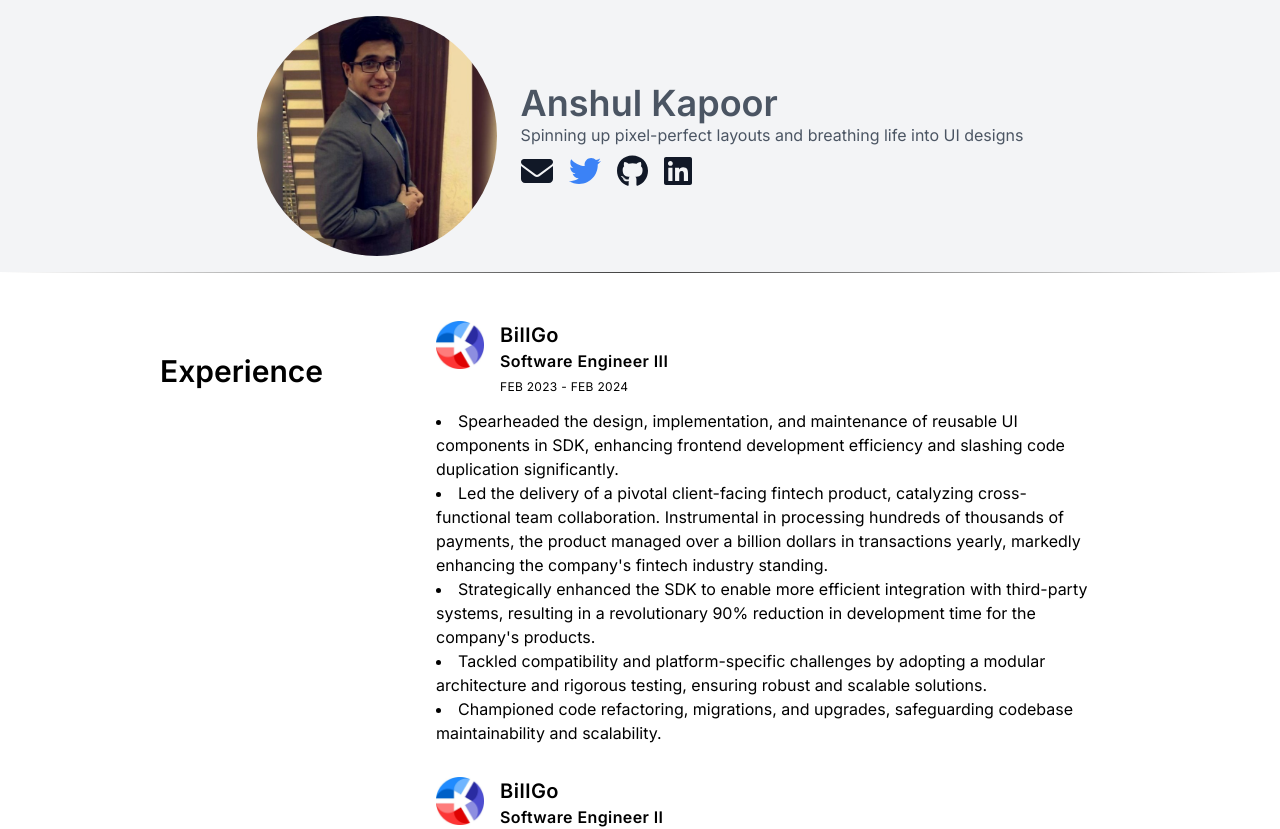
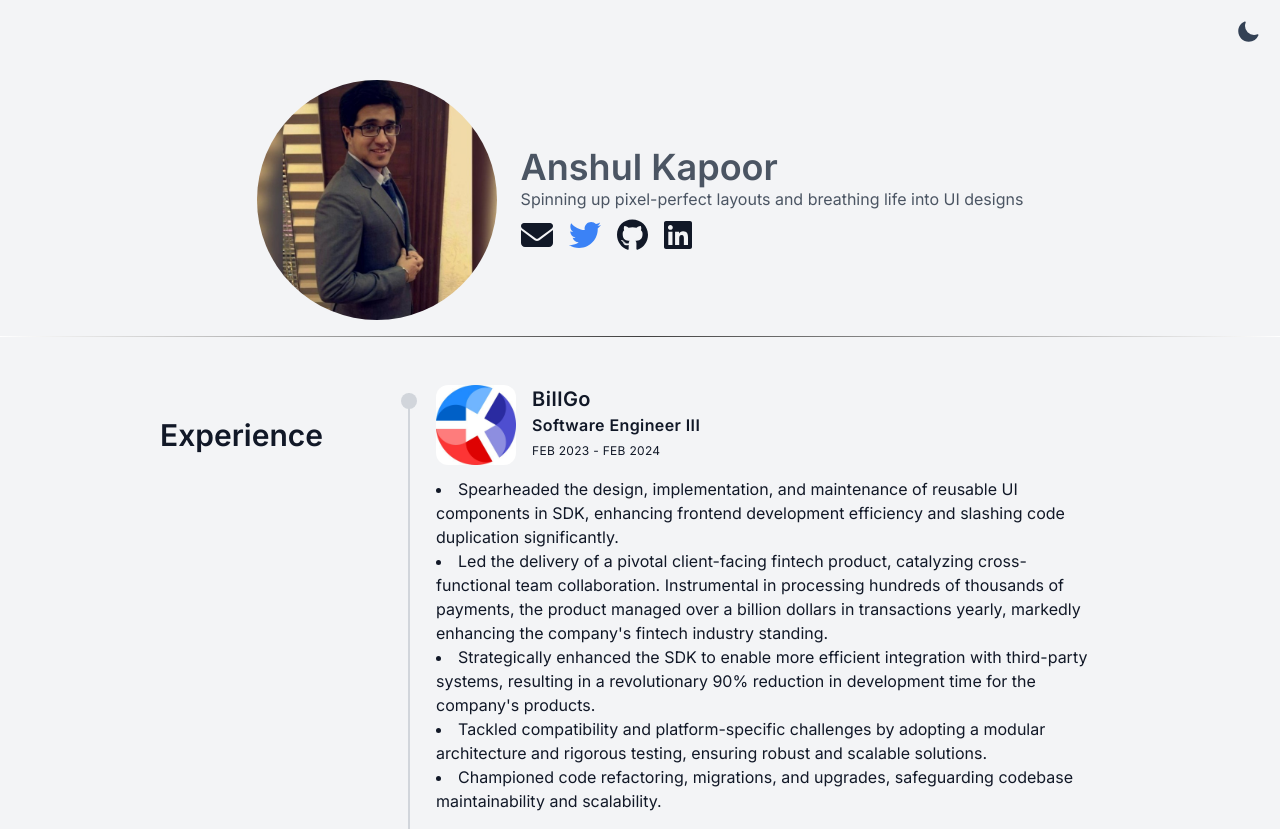
Before and after one commit to anshulkapoor018/portfolio, a Next.js app: page / in a window 1280 px wide. Shown: the top 829 px of the page. Built offline with nearby package versions, Linux system fonts and the light colour scheme.

Commit message:
added darkmode

```diff
--- a/package.json
+++ b/package.json
@@ -13,7 +13,9 @@
     "@fortawesome/free-brands-svg-icons": "^6.5.1",
     "@fortawesome/free-solid-svg-icons": "^6.5.1",
     "@fortawesome/react-fontawesome": "^0.2.0",
+    "@heroicons/react": "^2.1.3",
     "next": "14.1.4",
+    "next-themes": "^0.3.0",
     "react": "^18.2.0",
     "react-dom": "^18.2.0"
   },
--- /dev/null
+++ b/src/app/_app.tsx
@@ -0,0 +1,15 @@
+// pages/_app.tsx
+
+import '../styles/globals.css';
+import { ThemeProvider } from 'next-themes';
+import { AppProps } from 'next/app'; // Import AppProps
+
+function MyApp({ Component, pageProps }: AppProps) { // Use the AppProps type here
+  return (
+    <ThemeProvider attribute="class">
+      <Component {...pageProps} />
+    </ThemeProvider>
+  );
+}
+
+export default MyApp;
--- /dev/null
+++ b/src/app/components/DarkModeBtn.tsx
@@ -0,0 +1,40 @@
+"use client"
+import { useState, useEffect } from "react"
+import { useTheme } from "next-themes"
+import { MoonIcon, SunIcon } from "@heroicons/react/24/solid"
+
+const DarkModeBtn = () => {
+	const [mounted, setMounted] = useState(false)
+	const { systemTheme, theme, setTheme } = useTheme()
+
+	useEffect(() => {
+		setMounted(true)
+	}, [])
+
+	if (!mounted) {
+		return null
+	}
+
+	const currentTheme = theme === "system" ? systemTheme : theme
+
+	return (
+		<div>
+			{currentTheme === "dark" ? (
+				<SunIcon
+					className="h-6 w-6 cursor-pointer text-yellow-400"
+					onClick={() => {
+						setTheme("light")
+					}}
+				/>
+			) : (
+				<MoonIcon
+					className="h-6 w-6 cursor-pointer text-slate-700"
+					onClick={() => {
+						setTheme("dark")
+					}}
+				/>
+			)}
+		</div>
+	)
+}
+export default DarkModeBtn
--- a/src/app/components/EducationTimeline.tsx
+++ b/src/app/components/EducationTimeline.tsx
@@ -3,7 +3,7 @@ import { EducationTimelineProps } from '../interfaces/Education';
 
 const EducationTimeline: React.FC<EducationTimelineProps> = ({ educationData }) => {
   return (
-    <section className="dark:bg-gray-100 dark:text-gray-800">
+    <section className="bg-gray-100 dark:bg-gray-900 text-gray-900 dark:text-gray-400">
         <div className="container max-w-5xl px-4 py-12 mx-auto">
             <div className="grid gap-4 mx-4 sm:grid-cols-12">
                 <div className="col-span-12 sm:col-span-3">
@@ -12,11 +12,11 @@ const EducationTimeline: React.FC<EducationTimelineProps> = ({ educationData })
                     </div>
                 </div>
                 <div className="relative col-span-12 px-4 space-y-6 sm:col-span-9">
-                    <div className="col-span-12 space-y-12 relative px-4 sm:col-span-8 sm:space-y-8 sm:before:absolute sm:before:top-2 sm:before:bottom-0 sm:before:w-0.5 sm:before:-left-3 before:dark:bg-gray-300">
+                <div className="col-span-12 space-y-12 relative px-4 sm:col-span-8 sm:space-y-8 sm:before:absolute sm:before:top-2 sm:before:bottom-0 sm:before:w-0.5 sm:before:-left-3 before:bg-gray-300 before:dark:bg-gray-300">
                         {educationData.map((education, index) => (
-                            <div key={index} className="flex flex-col sm:relative sm:before:absolute sm:before:top-2 sm:before:w-4 sm:before:h-4 sm:before:rounded-full sm:before:left-[-35px] sm:before:z-[1] before:dark:bg-gray-300">
-                                <div className='flex'>
-                                    <div className="flex-none w-12 h-12 relative mr-4">
+                        <div key={index} className="flex flex-col sm:relative sm:before:absolute sm:before:top-2 sm:before:w-4 sm:before:h-4 sm:before:rounded-full sm:before:left-[-35px] sm:before:z-[1] before:bg-gray-300 before:dark:bg-gray-300">
+                            <div className='flex'>
+                                <div className="flex-none w-20 h-20 relative mr-4">
                                         <Image src={education.logo} alt="Company Logo" layout="fill" objectFit="cover" className="rounded-xl" />
                                     </div>
                                     <div>
--- a/src/app/components/ExperienceTimeline.tsx
+++ b/src/app/components/ExperienceTimeline.tsx
@@ -3,7 +3,7 @@ import { ExperienceTimelineProps } from '../interfaces/Experience';
 
 const ExperienceTimeline: React.FC<ExperienceTimelineProps> = ({ experienceData }) => {
   return (
-    <section className="dark:bg-gray-100 dark:text-gray-800">
+    <section className="bg-gray-100 dark:bg-gray-900 text-gray-900 dark:text-gray-400">
         <div className="container max-w-5xl px-4 py-12 mx-auto">
             <div className="grid gap-4 mx-4 sm:grid-cols-12">
                 <div className="col-span-12 sm:col-span-3">
@@ -12,11 +12,11 @@ const ExperienceTimeline: React.FC<ExperienceTimelineProps> = ({ experienceData
                     </div>
                 </div>
                 <div className="relative col-span-12 px-4 space-y-6 sm:col-span-9">
-                    <div className="col-span-12 space-y-12 relative px-4 sm:col-span-8 sm:space-y-8 sm:before:absolute sm:before:top-2 sm:before:bottom-0 sm:before:w-0.5 sm:before:-left-3 before:dark:bg-gray-300">
+                    <div className="col-span-12 space-y-12 relative px-4 sm:col-span-8 sm:space-y-8 sm:before:absolute sm:before:top-2 sm:before:bottom-0 sm:before:w-0.5 sm:before:-left-3 before:bg-gray-300 before:dark:bg-gray-300">
                         {experienceData.map((experience, index) => (
-                            <div key={index} className="flex flex-col sm:relative sm:before:absolute sm:before:top-2 sm:before:w-4 sm:before:h-4 sm:before:rounded-full sm:before:left-[-35px] sm:before:z-[1] before:dark:bg-gray-300">
+                            <div key={index} className="flex flex-col sm:relative sm:before:absolute sm:before:top-2 sm:before:w-4 sm:before:h-4 sm:before:rounded-full sm:before:left-[-35px] sm:before:z-[1] before:bg-gray-300 before:dark:bg-gray-300">
                                 <div className='flex'>
-                                    <div className="flex-none w-12 h-12 relative mr-4">
+                                    <div className="flex-none w-20 h-20 relative mr-4">
                                         <Image src={experience.logo} alt="Company Logo" layout="fill" objectFit="cover" className="rounded-xl" />
                                     </div>
                                     <div>
--- a/src/app/components/Header.tsx
+++ b/src/app/components/Header.tsx
@@ -9,7 +9,7 @@ config.autoAddCss = false;
 
 const Header = () => {
     return (
-      <header className="bg-gray-100 p-4">
+      <header className="bg-gray-100 dark:bg-gray-900 text-gray-900 dark:text-gray-400 p-4">
         <div className="container flex flex-col sm:flex-row justify-center items-center mx-auto">
           <div className="flex justify-center mb-4 sm:mb-0">
             <Image
--- /dev/null
+++ b/src/app/components/ThemeContainer.tsx
@@ -0,0 +1,13 @@
+
+import DarkModeBtn from "./DarkModeBtn"
+
+const ThemeContainer = () => {
+	return (
+		<header className="py-5 px-5 flex items-center justify-end bg-gray-100 dark:bg-gray-900 text-gray-900 dark:text-gray-400">
+			<div>
+				<DarkModeBtn />
+			</div>
+		</header>
+	)
+}
+export default ThemeContainer
--- a/src/app/layout.tsx
+++ b/src/app/layout.tsx
@@ -1,6 +1,8 @@
 import type { Metadata } from "next";
 import { Inter } from "next/font/google";
 import "./globals.css";
+import Providers from "./providers";
+import ThemeContainer from "./components/ThemeContainer";
 
 const inter = Inter({ subsets: ["latin"] });
 
@@ -16,7 +18,14 @@ export default function RootLayout({
 }>) {
   return (
     <html lang="en">
-      <body className={inter.className}>{children}</body>
+      <body className={inter.className}>
+        <Providers>
+					<div>
+						<ThemeContainer />
+						<main>{children}</main>
+					</div>
+				</Providers>
+      </body>
     </html>
   );
 }
--- /dev/null
+++ b/src/app/providers.tsx
@@ -0,0 +1,12 @@
+"use client"
+import { ThemeProvider } from "next-themes"
+
+const Providers = ({ children }: { children: React.ReactNode }) => {
+	return (
+		<ThemeProvider enableSystem={true} attribute="class">
+			{children}
+		</ThemeProvider>
+	)
+}
+
+export default Providers;
--- a/tailwind.config.ts
+++ b/tailwind.config.ts
@@ -1,6 +1,7 @@
 import type { Config } from "tailwindcss";
 
 const config: Config = {
+  darkMode: 'class',
   content: [
     "./src/pages/**/*.{js,ts,jsx,tsx,mdx}",
     "./src/components/**/*.{js,ts,jsx,tsx,mdx}",
```
Also changed, not shown: 1 other file (tests, documents, lock files or other folders).
